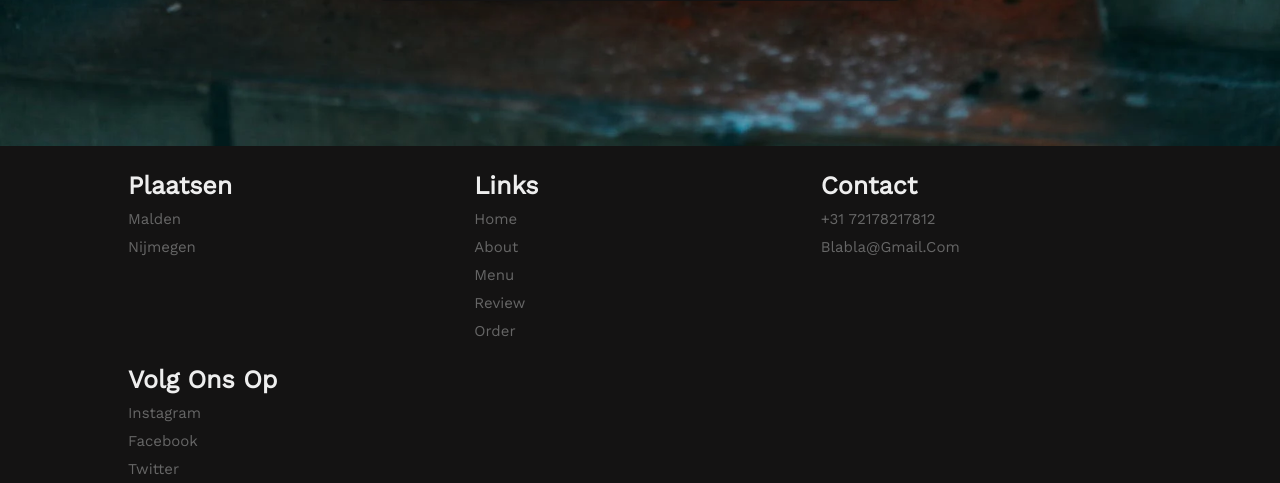
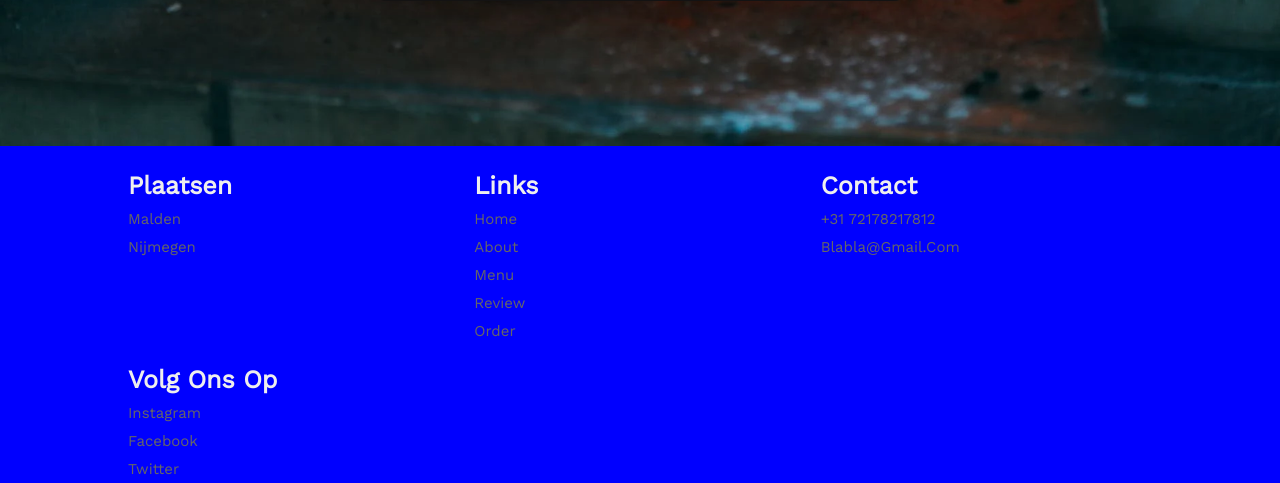
Before and after one commit to robin-vdruten/miniCRUD, a PHP site: page /reservation.php in a window 1280 px wide. Shown: the part 614-1097 px from the top of the page. Run offline with PHP 8.4, Linux system fonts and the light colour scheme; some libraries are stand-ins or nearby versions.

Commit message:
blue footer

```diff
--- a/CSS/main.css
+++ b/CSS/main.css
@@ -124,7 +124,7 @@ a {
 .footer {
   display: flex;
   justify-content: center;
-  background: var(--testcolor2);
+  background: blue;
 }
 
 .footer-wrapper {
```
